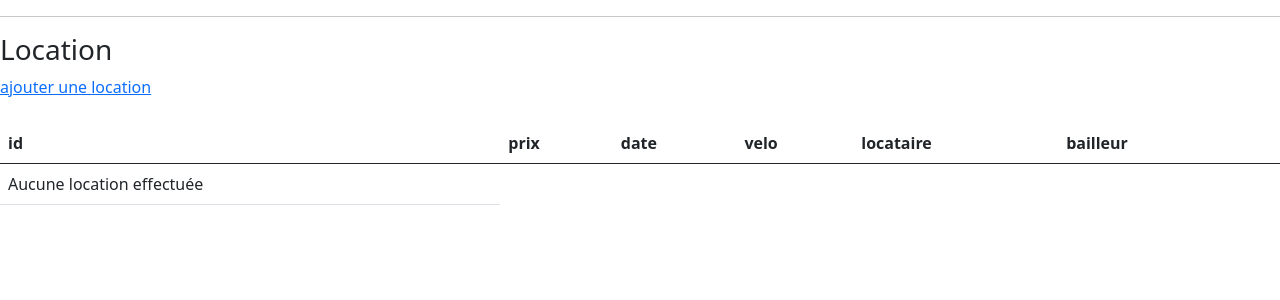
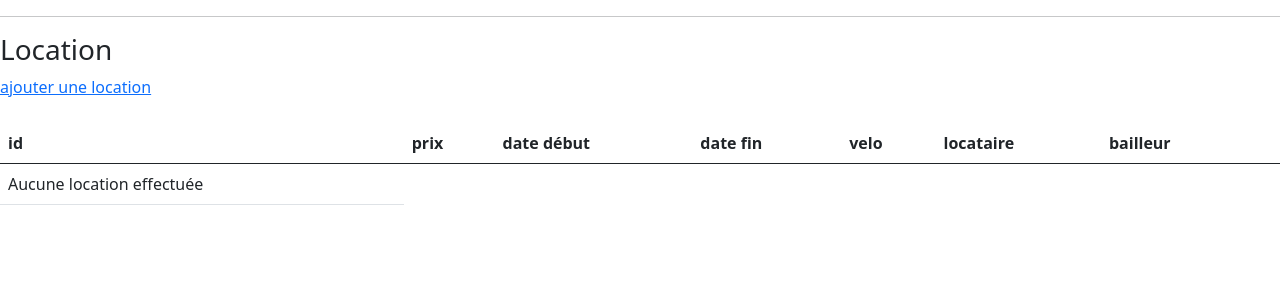
Before and after one commit to TimotheSandt/SAE1.03-1.04, a Flask app: template www/templates/location/show_location.html in a window 1280 px wide. Shown: the part 56-356 px from the top of the page. Run offline with Flask 3, Linux system fonts and the light colour scheme; the template is opened without the code that fills it, so the values that code supplies are empty; some libraries are stand-ins or nearby versions.

Commit message:
ajout date fin à show location

```diff
--- a/www/app.py
+++ b/www/app.py
@@ -104,10 +104,12 @@ def valid_add_individu():
 @app.route('/location/show', methods=['GET'])
 def show_location():
     mycursor = get_db().cursor()
-    sql =   ''' SELECT Location.id_location AS id, Location.prix, Location.date_location AS date,
-                Velo.libelle_velo AS velo,
-                CONCAT(loc.nom, ' ', loc.prenom) AS locataire,
-                CONCAT(bai.nom, ' ', bai.prenom) AS bailleur
+    sql =   ''' SELECT Location.id_location AS id, Location.prix,
+                    Location.date_location AS date_debut,
+                    DATE_ADD(Location.date_location, INTERVAL Location.duree DAY) AS date_fin,
+                    Velo.libelle_velo AS velo,
+                    CONCAT(loc.nom, ' ', loc.prenom) AS locataire,
+                    CONCAT(bai.nom, ' ', bai.prenom) AS bailleur
                 FROM Location
                 JOIN Velo ON Location.code_velo = Velo.code_velo
                 JOIN Individu AS loc ON Location.locataire = loc.id_individu
--- a/www/templates/location/show_location.html
+++ b/www/templates/location/show_location.html
@@ -17,7 +17,8 @@ Location
         <tr>
             <th>id</th>
             <th>prix</th>
-            <th>date</th>
+            <th>date début</th>
+            <th>date fin</th>
             <th>velo</th>
             <th>locataire</th>
             <th>bailleur</th>
@@ -30,7 +31,8 @@ Location
            <tr>
                   <td>{{ ligne.id }}</td>
                   <td>{{ ligne.prix }}</td>
-                  <td>{{ ligne.date }}</td>
+                  <td>{{ ligne.date_debut }}</td>
+                  <td>{{ ligne.date_fin }}</td>
                   <td>{{ ligne.velo }}</td>
                   <td>{{ ligne.locataire }}</td>
                   <td>{{ ligne.bailleur }}</td>
```
